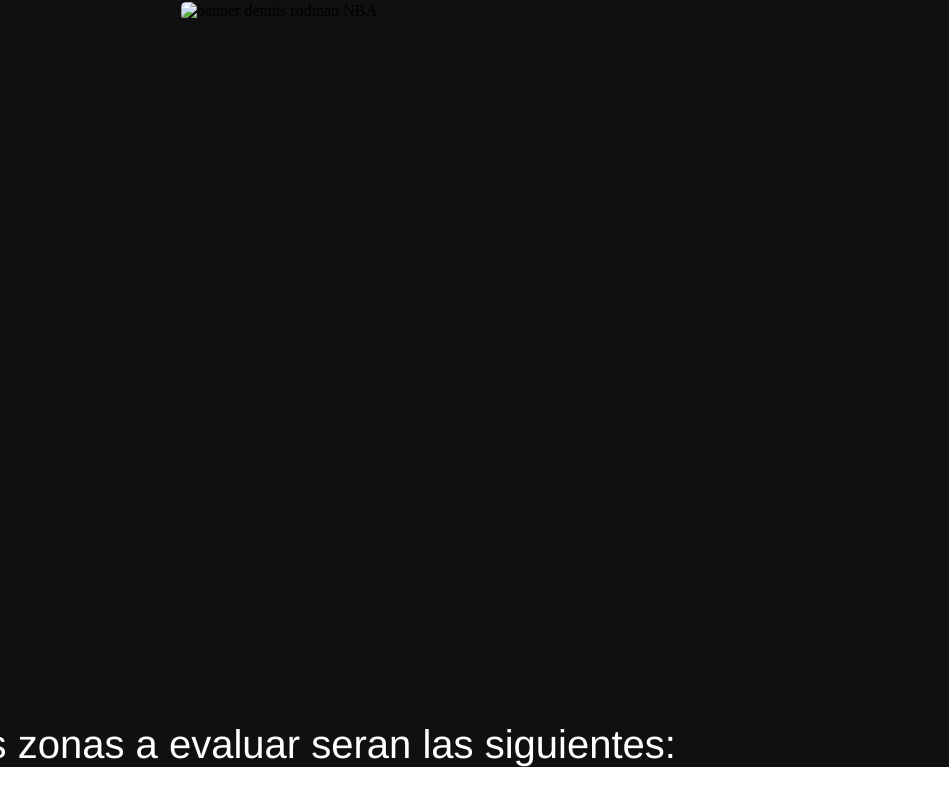
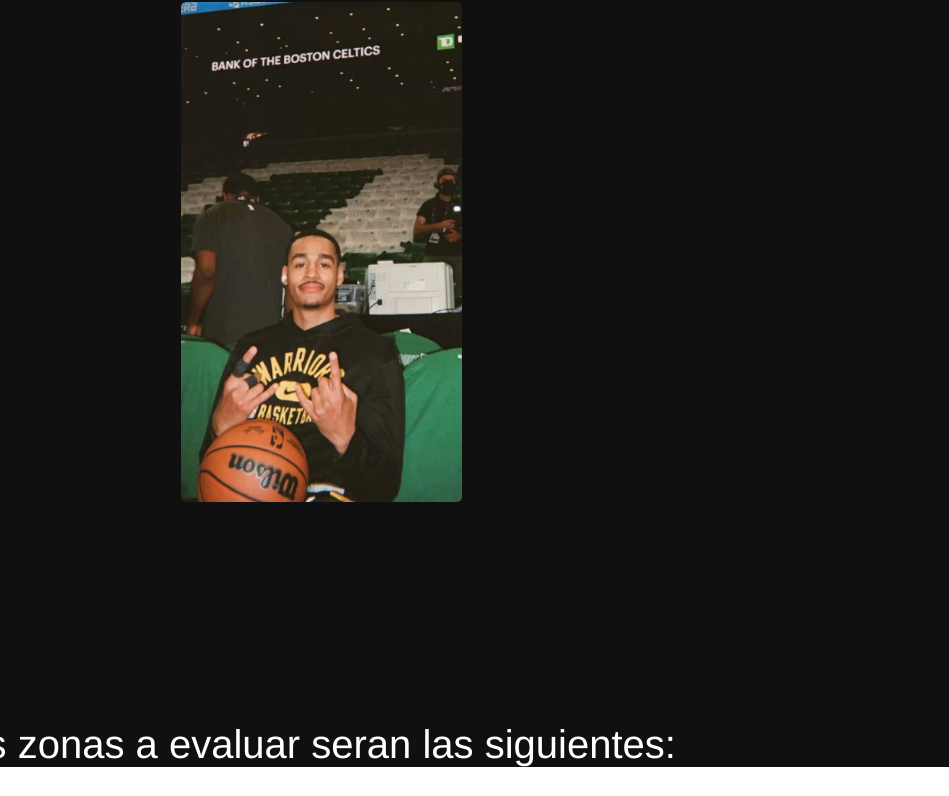
Before and after one commit to FelipeGallo05/EntregaFinalJS-FelipeGallo, a website: page index.html in a window 1280 px wide. Shown: the part 78-874 px from the top of the page, without its empty margins (331-1280 px from the left). Drawn offline with Linux system fonts and the light colour scheme; some packages are replaced by stand-ins of ours; the site is published under a folder, as on GitHub Pages, so addresses that start at the root find nothing; a script that the page names is missing.

Commit message:
arregle la ruta del landing img

```diff
--- a/index.html
+++ b/index.html
@@ -35,7 +35,7 @@
         <section class="landing">
             <div class="landing-content">
                 <h1 class="titulo" style="color:white">Analisis de tiros NBA</h1>
-                <img src="/imgs/jordan poole.jpg" alt="banner dennis rodman NBA">
+                <img src="./imgs/jordan poole.jpg" alt="Banner jordan poole NBA">
             </div>
         </section>
         <section>
```
